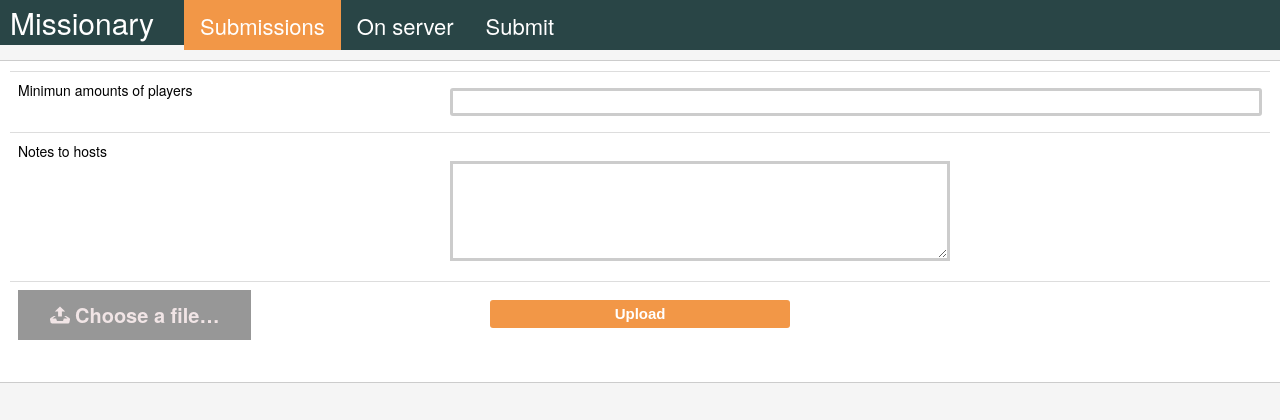
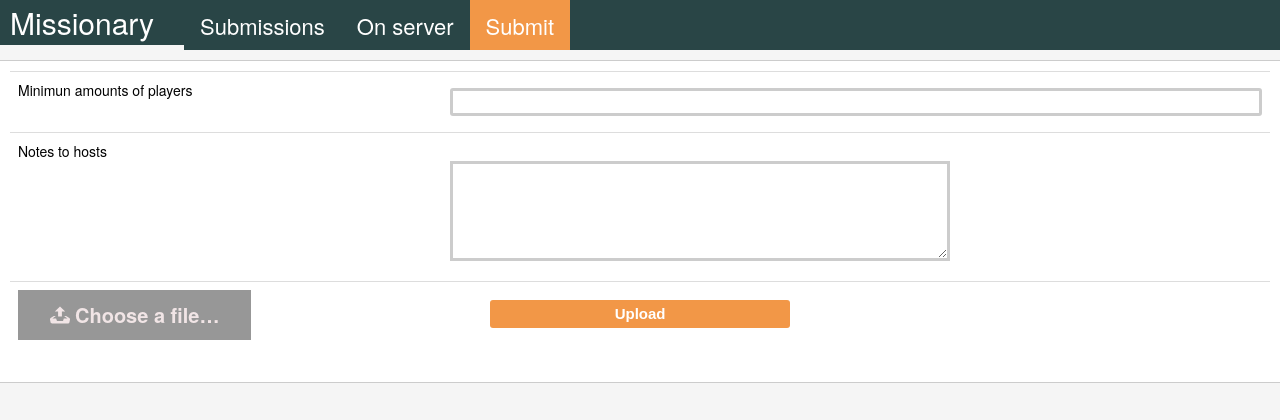
Before and after one commit to sojunator/Missionary, a Flask app: page /missions/submissions/submit/ in a window 1280 px wide. Shown: the top 420 px of the page. Run offline with Flask 2, Linux system fonts and the light colour scheme; parts of the project's set-up code (start-up, migrations or seed data) failed here and were passed over; some libraries are stand-ins or nearby versions.

Commit message:
Fixed Jinja error in submit

```diff
--- a/app/missions/routes.py
+++ b/app/missions/routes.py
@@ -20,6 +20,7 @@ mod_missions = Blueprint('missions', __name__, url_prefix='/missions',
 def display_missions():
     populate_database()
     return render_template('index.html', data=missions_in_database())
+
 
 def populate_database():
     folder_missions = []
@@ -56,14 +57,17 @@ def populate_database():
 
     db.session.commit()
 
+
 def missions_in_database():
     return db.session.query(CmpMission).filter(or_(CmpMission.status == "Accepted", CmpMission.status == "Unknown"))
+
 
 @mod_missions.route('/submissions/')
 def display_submissions():
     missions = db.session.query(CmpMission).filter(or_(CmpMission.status != "Accepted")).all()
     missions.sort(key=lambda x: x.created, reverse=False)
     return render_template('modqueue.html', data=missions, today=datetime.date.today())
+
 
 @mod_missions.route('/submissions/submit/', methods=['POST', 'GET'])
 def submit_mission():
@@ -104,13 +108,17 @@ def submit_mission():
 
     return render_template('submit.html', error=error)
 
+
 @mod_missions.route('/<name>')
 def view_mission_on_server(name):
     selected_mission=db.session.query(CmpMission).filter(CmpMission.name == name).first()
     return render_template('mission.html', data=selected_mission)
 
+
 @mod_missions.route('/submissions/view/<id>', methods=['POST', 'GET'])
 def view_submission(id):
+    # if no submissions are found, display the
+    # normal mission overiew
     selected_mission=db.session.query(CmpMission).filter(CmpMission.id == id and CmpMission.status != "Accepted").first()
     if selected_mission is not None and selected_mission.status != "Accepted":
 
@@ -125,8 +133,6 @@ def view_submission(id):
                 db.session.add(temp_obj)
                 db.session.commit()
                 flash("Your comment has been submitted")
-
-
 
             else:
                 selected_mission.status = request.form['status']
@@ -158,11 +164,28 @@ def view_submission(id):
 
     return redirect(url_for('missions.display_submissions'))
 
+
 def allowed_file(filename):
     # Must log attempts at malicious files and notify staff
     ALLOWED_EXTENSIONS = set(['pbo'])
     return '.' in filename and \
            filename.rsplit('.', 1)[1] in ALLOWED_EXTENSIONS
+
+
+def delete_mission(mission):
+    # deletes file from database
+    # and local file
+    selected_mission=db.session.query(CmpMission).filter(CmpMission.name == mission.name).first()
+    if (selected_mission != ""):
+        db.session.delete(selected_mission)
+        try:
+            os.remove(mission.folder + mission.raw_name)
+        except FileNotFoundError:
+            print("Failed to delete file, it could not be found")
+
+    else:
+        print("Mission not in database")
+
 
 def valid_mission(file, min_play):
     #check file name
--- a/app/missions/templates/index.html
+++ b/app/missions/templates/index.html
@@ -12,8 +12,8 @@
             Missionary
         </div>
             <ul class=navbar>
-                <li><a class="navbar-active" href="#">Submissions</a></li>
-                <li><a href="#">On server</a></li>
+                <li><a href="{{url_for('missions.display_submissions')}}">Submissions</a></li>
+                <li><a class="navbar-active" href="#">On server</a></li>
                 <li><a href="#">Submit</a></li>
             </ul>
     </div>
@@ -33,7 +33,7 @@
             {% for mission in data %}
                 <tr>
                     <th scope="row">{{loop.index}}</th>
-                    <td><a href="{{url_for('missions.view_submission', id = mission.id)}}">{{mission.name}}</a></td>
+                    <td><a href="{{url_for('missions.view_mission_on_server', name = mission.name)}}">{{mission.name}}</a></td>
                     <td><span class="label label-{{mission.status}}">{{mission.status}}</span></td>
                     <td><span class="value mission-type {{mission.mission_type}}">{{mission.mission_type}}</span></td>
                     <td>{{mission.world}}</td>
--- a/app/missions/templates/modqueue.html
+++ b/app/missions/templates/modqueue.html
@@ -11,7 +11,7 @@
             Missionary
         </div>
         <ul class=navbar>
-            <li><a class="navbar-active" href="#">Submissions</a></li>
+            <li><a class="navbar-active" href="{{url_for('missions.display_submissions')}}">Submissions</a></li>
             <li><a href="#">On server</a></li>
             <li><a href="#">Submit</a></li>
         </ul>
--- a/app/missions/templates/submit.html
+++ b/app/missions/templates/submit.html
@@ -13,9 +13,9 @@
             Missionary
         </div>
         <ul class=navbar>
-            <li><a class="navbar-active" href="#">Submissions</a></li>
+            <li><a href="{{url_for('missions.display_submissions')}}">Submissions</a></li>
             <li><a href="#">On server</a></li>
-            <li><a href="#">Submit</a></li>
+            <li><a class="navbar-active" href="#">Submit</a></li>
         </ul>
     </div>
     <div class="content">
```
